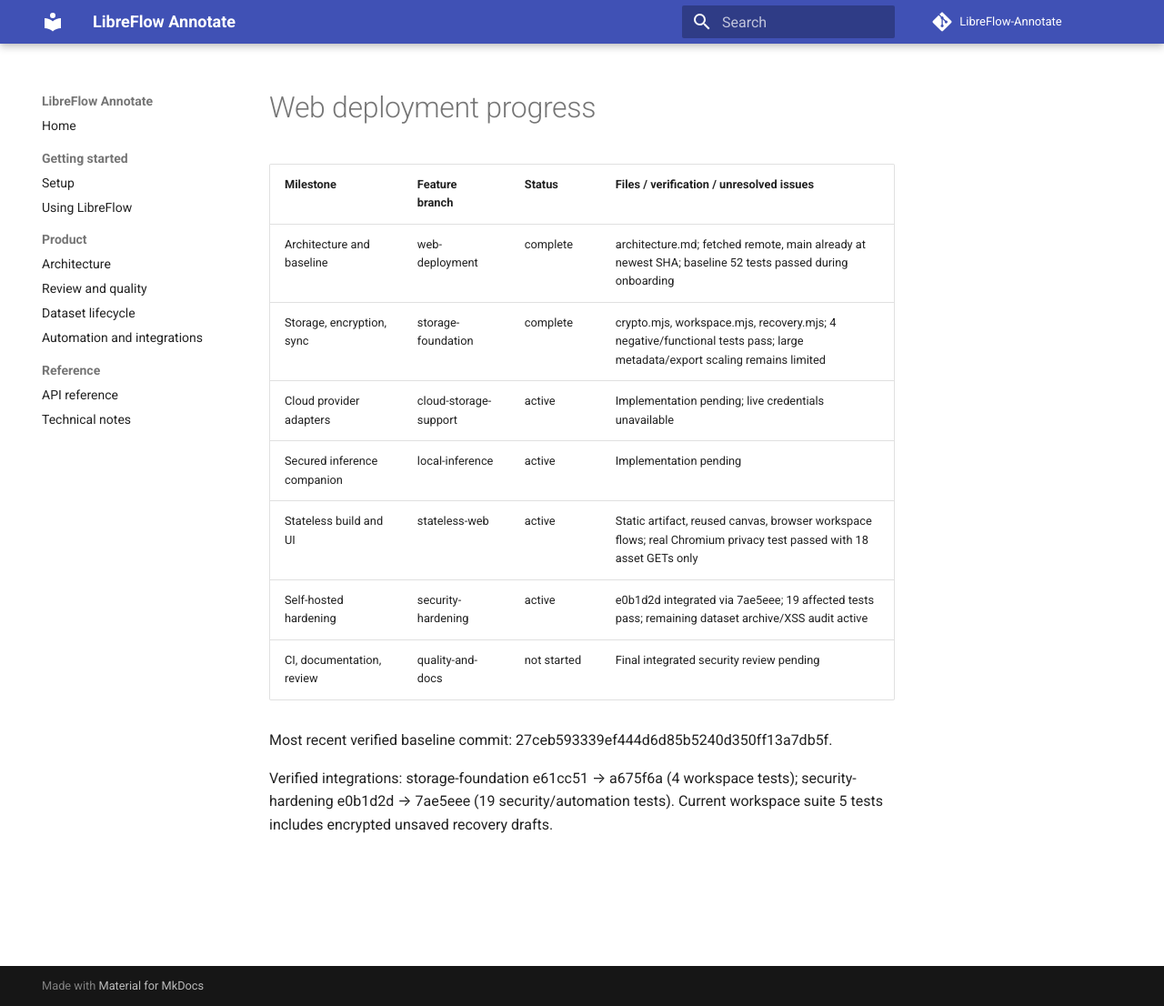
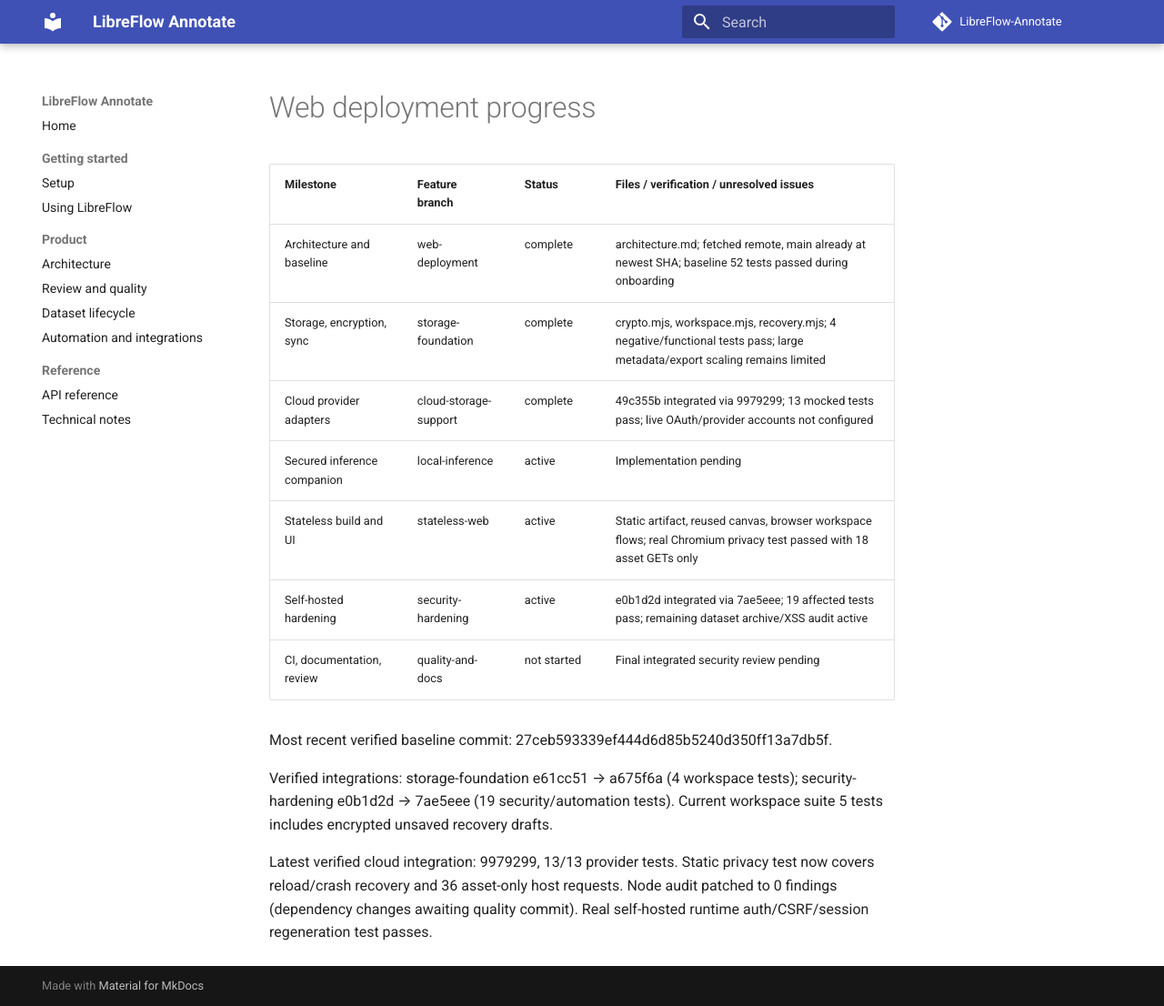
Before and after one commit to private-dev-ph/LibreFlow-Annotate, an MkDocs documentation site: the page built from docs/web-deployment/progress.md, in a window 1280 px wide and 1106 px high. Shown: the whole window at 91% size. Built offline with MkDocs 1.6.1 and Material for MkDocs 9.7.7, drawn with Linux system fonts in a browser that asks for light colours; comment, search, counter and statistics services are not loaded.

Commit message:
Record cloud adapters and browser privacy validation

```diff
--- a/docs/web-deployment/progress.md
+++ b/docs/web-deployment/progress.md
@@ -4,7 +4,7 @@
 | --- | --- | --- | --- |
 | Architecture and baseline | web-deployment | complete | architecture.md; fetched remote, main already at newest SHA; baseline 52 tests passed during onboarding |
 | Storage, encryption, sync | storage-foundation | complete | crypto.mjs, workspace.mjs, recovery.mjs; 4 negative/functional tests pass; large metadata/export scaling remains limited |
-| Cloud provider adapters | cloud-storage-support | active | Implementation pending; live credentials unavailable |
+| Cloud provider adapters | cloud-storage-support | complete | 49c355b integrated via 9979299; 13 mocked tests pass; live OAuth/provider accounts not configured |
 | Secured inference companion | local-inference | active | Implementation pending |
 | Stateless build and UI | stateless-web | active | Static artifact, reused canvas, browser workspace flows; real Chromium privacy test passed with 18 asset GETs only |
 | Self-hosted hardening | security-hardening | active | e0b1d2d integrated via 7ae5eee; 19 affected tests pass; remaining dataset archive/XSS audit active |
@@ -13,3 +13,5 @@
 Most recent verified baseline commit: 27ceb593339ef444d6d85b5240d350ff13a7db5f.
 
 Verified integrations: storage-foundation e61cc51 → a675f6a (4 workspace tests); security-hardening e0b1d2d → 7ae5eee (19 security/automation tests). Current workspace suite 5 tests includes encrypted unsaved recovery drafts.
+
+Latest verified cloud integration: 9979299, 13/13 provider tests. Static privacy test now covers reload/crash recovery and 36 asset-only host requests. Node audit patched to 0 findings (dependency changes awaiting quality commit). Real self-hosted runtime auth/CSRF/session regeneration test passes.
```
Also changed, not shown: docs/web-deployment/handoff.md (+2 -0 lines).
